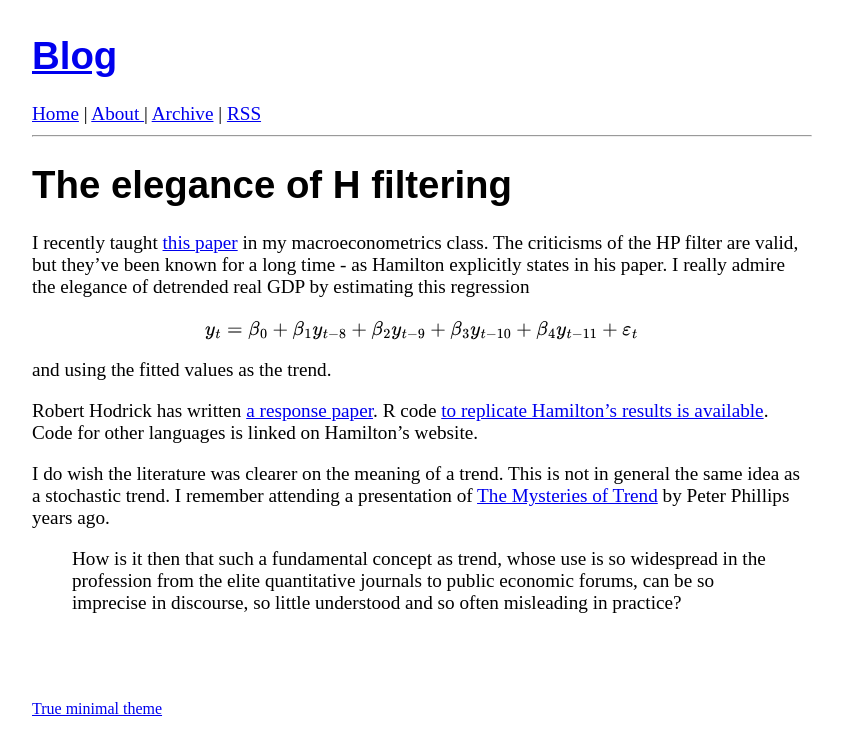
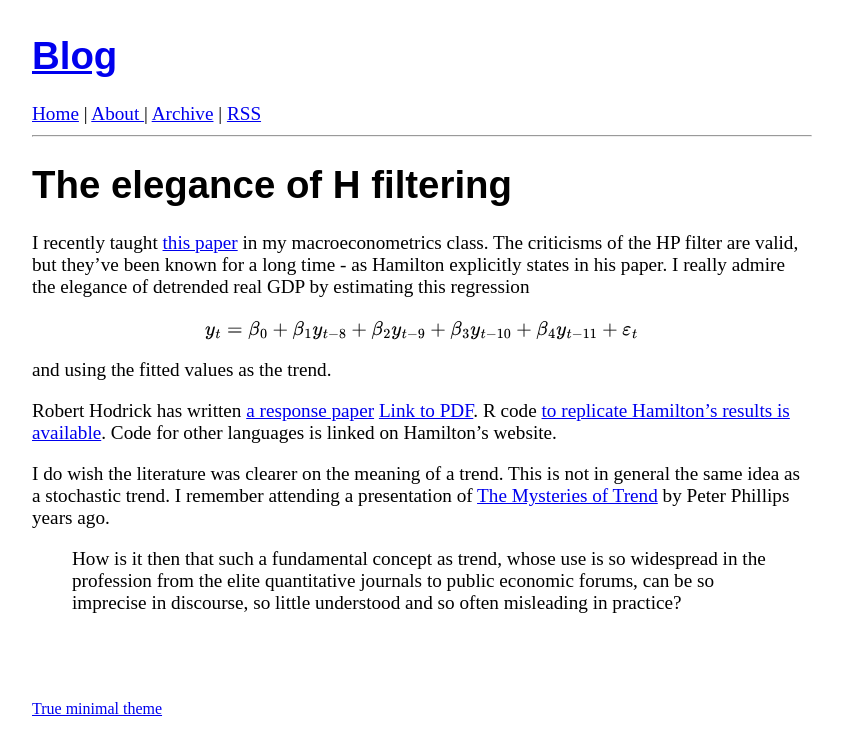
Before and after one commit to bachmeil/the-blog, a Jekyll site: the page built from _posts/2022-09-06-hamilton-filtering.md, in a window 1280 px wide. Shown: the top 755 px of the page, without its empty margins (218-1061 px from the left). Built offline with Jekyll 4.4.1, drawn with Linux system fonts in a browser that asks for light colours.

Commit message:
Fixed broken link in H filtering post

```diff
--- a/_posts/2022-09-06-hamilton-filtering.md
+++ b/_posts/2022-09-06-hamilton-filtering.md
@@ -6,7 +6,7 @@
 \\[y_{t} = \beta_{0} + \beta_{1} y_{t-8} + \beta_{2} y_{t-9} + \beta_{3} y_{t-10} + \beta_{4} y_{t-11} + \varepsilon_{t} \\]
 and using the fitted values as the trend.
 
-Robert Hodrick has written [a response paper](http://www8.gsb.columbia.edu/researcharchive/getpub/26120/p). R code [to replicate Hamilton's results is available](https://justinmshea.github.io/neverhpfilter/). Code for other languages is linked on Hamilton's website.
+Robert Hodrick has written [a response paper](https://www.nber.org/papers/w26750) [Link to PDF](https://www.nber.org/system/files/working_papers/w26750/w26750.pdf). R code [to replicate Hamilton's results is available](https://justinmshea.github.io/neverhpfilter/). Code for other languages is linked on Hamilton's website.
 
 I do wish the literature was clearer on the meaning of a trend. This is not in general the same idea as a stochastic trend. I remember attending a presentation of [The Mysteries of Trend](https://papers.ssrn.com/sol3/papers.cfm?abstract_id=1676216) by Peter Phillips years ago.
 
```
